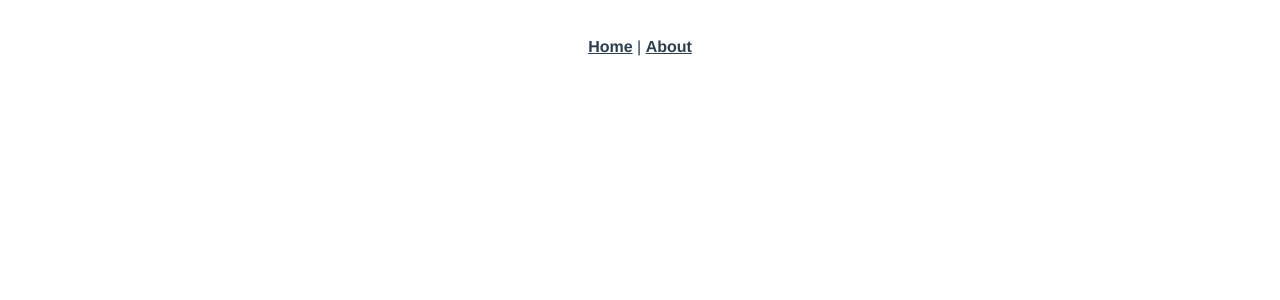
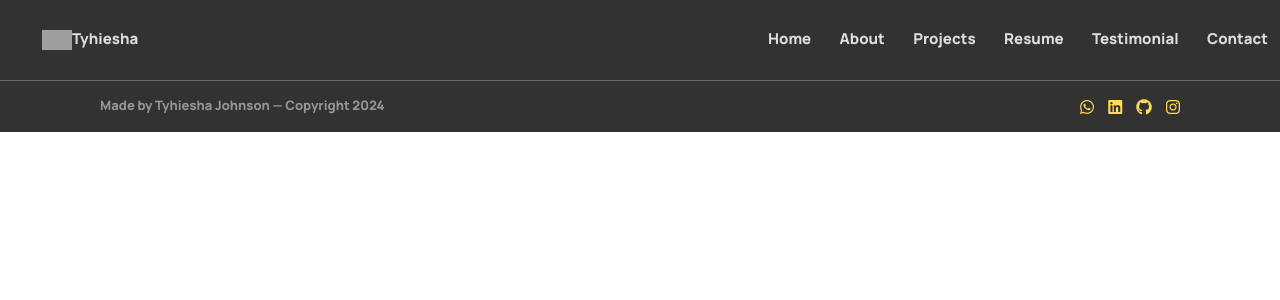
Before and after one commit to tyhieshajohnson/vue-tj-portfolio, a Vue app: page /contact in a window 1280 px wide. Before the commit this address had no page. Shown: the top 300 px of the page. Built offline with nearby package versions, Linux system fonts and the light colour scheme; grey boxes are pictures that could not be loaded.

Commit message:
complete

```diff
--- a/package.json
+++ b/package.json
@@ -7,6 +7,7 @@
     "build": "vue-cli-service build"
   },
   "dependencies": {
+    "bootstrap": "^5.3.2",
     "core-js": "^3.8.3",
     "register-service-worker": "^1.7.2",
     "vue": "^3.2.13",
--- a/public/index.html
+++ b/public/index.html
@@ -1,15 +1,43 @@
 <!DOCTYPE html>
-<html lang="">
+<html lang="en">
   <head>
-    <meta charset="utf-8">
-    <meta http-equiv="X-UA-Compatible" content="IE=edge">
-    <meta name="viewport" content="width=device-width,initial-scale=1.0">
-    <link rel="icon" href="<%= BASE_URL %>favicon.ico">
+    <meta charset="utf-8" />
+    <meta http-equiv="X-UA-Compatible" content="IE=edge" />
+    <meta name="viewport" content="width=device-width,initial-scale=1.0" />
+    <link rel="icon" href="<%= BASE_URL %>favicon.ico" />
+    <!-- Bootstrap Link -->
+    <script
+      src="https://cdn.jsdelivr.net/npm/bootstrap@5.3.2/dist/js/bootstrap.bundle.min.js"
+      integrity="sha384-C6RzsynM9kWDrMNeT87bh95OGNyZPhcTNXj1NW7RuBCsyN/o0jlpcV8Qyq46cDfL"
+      crossorigin="anonymous"
+    ></script>
+    <link
+      href="https://cdn.jsdelivr.net/npm/bootstrap@5.3.2/dist/css/bootstrap.min.css"
+      rel="stylesheet"
+      integrity="sha384-T3c6CoIi6uLrA9TneNEoa7RxnatzjcDSCmG1MXxSR1GAsXEV/Dwwykc2MPK8M2HN"
+      crossorigin="anonymous"
+    />
+    <!-- Google Font ExtraBold - 1 -->
+    <link rel="preconnect" href="https://fonts.googleapis.com" />
+    <link rel="preconnect" href="https://fonts.gstatic.com" crossorigin />
+    <link
+      href="https://fonts.googleapis.com/css2?family=Manrope:wght@800&display=swap"
+      rel="stylesheet"
+    />
+    <!-- FontAwesome Link -->
+    <script
+      src="https://kit.fontawesome.com/41aacaf0b0.js"
+      crossorigin="anonymous"
+    ></script>
     <title><%= htmlWebpackPlugin.options.title %></title>
   </head>
   <body>
     <noscript>
-      <strong>We're sorry but <%= htmlWebpackPlugin.options.title %> doesn't work properly without JavaScript enabled. Please enable it to continue.</strong>
+      <strong
+        >We're sorry but <%= htmlWebpackPlugin.options.title %> doesn't work
+        properly without JavaScript enabled. Please enable it to
+        continue.</strong
+      >
     </noscript>
     <div id="app"></div>
     <!-- built files will be auto injected -->
--- a/src/App.vue
+++ b/src/App.vue
@@ -1,10 +1,25 @@
 <template>
-  <nav>
-    <router-link to="/">Home</router-link> |
-    <router-link to="/about">About</router-link>
-  </nav>
-  <router-view/>
+  <!-- Navigation Bar -->
+  <Navigation />
+  <!-- End of Navigation Bar -->
+
+  <!-- Footer -->
+  <Footer/>
+  <!-- Footer End -->
 </template>
+
+<script>
+import Navigation from "@/components/Navigation.vue";
+import Footer from "@/components/Footer.vue";
+
+export default {
+  name: "HomeView",
+  components: {
+    Navigation,
+    Footer
+  },
+};
+</script>
 
 <style>
 #app {
--- a/src/components/Footer.vue
+++ b/src/components/Footer.vue
@@ -0,0 +1,64 @@
+<!-- HTML -->
+<template>
+  <div class="body w-100">
+    <div class="footer-container">
+      <div class="footer-content w-100">
+        <p
+          style="
+            font-family: 'Manrope', sans-serif;
+            font-size: small;
+            padding-left: 100px;
+            padding-top: 15px;
+          "
+        >
+          Made by Tyhiesha Johnson — Copyright 2024
+        </p>
+        <div
+          class="icon-container"
+          style="padding-top: 15px; padding-right: 100px"
+        >
+          <!-- Icons -->
+          <!-- WhatsApp -->
+          <router-link to="https://api.whatsapp.com/send?phone=27760775241"
+            ><i class="fa-brands fa-whatsapp" style="color: #ffdb58"></i
+          ></router-link>
+          <!-- LinkedIn -->
+          <router-link to="https://www.linkedin.com/in/tyhieshajohnson/"
+            ><i class="fa-brands fa-linkedin" style="color: #ffdb58"></i
+          ></router-link>
+          <!-- Github -->
+          <router-link to="https://github.com/tyhieshajohnson/"
+            ><i class="fa-brands fa-github" style="color: #ffdb58"></i
+          ></router-link>
+          <!-- Instagram -->
+          <router-link to="https://www.instagram.com/gold4n.ace/"
+            ><i class="fa-brands fa-instagram" style="color: #ffdb58"></i
+          ></router-link>
+        </div>
+      </div>
+    </div>
+  </div>
+</template>
+
+<!-- JavaScript -->
+<script></script>
+
+<!-- CSS -->
+<style scoped>
+.footer-content {
+  border-top: solid 1px #696969;
+  background-color: #323232;
+  display: flex;
+  justify-content: space-between;
+}
+
+p {
+  color: #959595;
+}
+
+.icon-container {
+  width: 200px;
+  display: flex;
+  justify-content: space-between;
+}
+</style>
--- a/src/components/HelloWorld.vue
+++ /dev/null
@@ -1,60 +0,0 @@
-<template>
-  <div class="hello">
-    <h1>{{ msg }}</h1>
-    <p>
-      For a guide and recipes on how to configure / customize this project,<br>
-      check out the
-      <a href="https://cli.vuejs.org" target="_blank" rel="noopener">vue-cli documentation</a>.
-    </p>
-    <h3>Installed CLI Plugins</h3>
-    <ul>
-      <li><a href="https://github.com/vuejs/vue-cli/tree/dev/packages/%40vue/cli-plugin-babel" target="_blank" rel="noopener">babel</a></li>
-      <li><a href="https://github.com/vuejs/vue-cli/tree/dev/packages/%40vue/cli-plugin-pwa" target="_blank" rel="noopener">pwa</a></li>
-      <li><a href="https://github.com/vuejs/vue-cli/tree/dev/packages/%40vue/cli-plugin-router" target="_blank" rel="noopener">router</a></li>
-      <li><a href="https://github.com/vuejs/vue-cli/tree/dev/packages/%40vue/cli-plugin-vuex" target="_blank" rel="noopener">vuex</a></li>
-    </ul>
-    <h3>Essential Links</h3>
-    <ul>
-      <li><a href="https://vuejs.org" target="_blank" rel="noopener">Core Docs</a></li>
-      <li><a href="https://forum.vuejs.org" target="_blank" rel="noopener">Forum</a></li>
-      <li><a href="https://chat.vuejs.org" target="_blank" rel="noopener">Community Chat</a></li>
-      <li><a href="https://twitter.com/vuejs" target="_blank" rel="noopener">Twitter</a></li>
-      <li><a href="https://news.vuejs.org" target="_blank" rel="noopener">News</a></li>
-    </ul>
-    <h3>Ecosystem</h3>
-    <ul>
-      <li><a href="https://router.vuejs.org" target="_blank" rel="noopener">vue-router</a></li>
-      <li><a href="https://vuex.vuejs.org" target="_blank" rel="noopener">vuex</a></li>
-      <li><a href="https://github.com/vuejs/vue-devtools#vue-devtools" target="_blank" rel="noopener">vue-devtools</a></li>
-      <li><a href="https://vue-loader.vuejs.org" target="_blank" rel="noopener">vue-loader</a></li>
-      <li><a href="https://github.com/vuejs/awesome-vue" target="_blank" rel="noopener">awesome-vue</a></li>
-    </ul>
-  </div>
-</template>
-
-<script>
-export default {
-  name: 'HelloWorld',
-  props: {
-    msg: String
-  }
-}
-</script>
-
-<!-- Add "scoped" attribute to limit CSS to this component only -->
-<style scoped>
-h3 {
-  margin: 40px 0 0;
-}
-ul {
-  list-style-type: none;
-  padding: 0;
-}
-li {
-  display: inline-block;
-  margin: 0 10px;
-}
-a {
-  color: #42b983;
-}
-</style>
--- a/src/components/Navigation.vue
+++ b/src/components/Navigation.vue
@@ -0,0 +1,57 @@
+<!-- HTML -->
+<template>
+    <!-- Bootstrap Navigation Bar -->
+    <!-- Main Navigation Container -->
+    <div class="nav-container" style="background-color: #323232;">
+        <nav class="navbar">
+            <div class="container-fluid">
+                <router-link to="/" class="nav-link">
+                    <!-- Google Drive Embedded Link -->
+                    <img src=""><img src="https://i.ibb.co/1qXqxNJ/Screenshot-2024-01-09-123339.png" alt="Logo" width="30" height="20" class="d-inline-block align-text-top" id="logo">
+                    <a style="font-family: 'Manrope', sans-serif;">Tyhiesha</a>
+                </router-link>
+
+                <!-- Navigation Links: Home, About, Personal Projects, Resume, Testimonials and Contact -->
+                <div class="nav-links">
+                    <router-link to="/" class="nav-link" style="font-family: 'Manrope', sans-serif;">Home </router-link>
+                    <router-link to="/about" class="nav-link" style="font-family: 'Manrope', sans-serif;">About</router-link>
+                    <router-link to="/projects" class="nav-link" style="font-family: 'Manrope', sans-serif;">Projects</router-link>
+                    <router-link to="/resume" class="nav-link" style="font-family: 'Manrope', sans-serif;">Resume</router-link>
+                    <router-link to="/testimonial" class="nav-link" style="font-family: 'Manrope', sans-serif;">Testimonial</router-link>
+                    <router-link to="/contact" class="nav-link" style="font-family: 'Manrope', sans-serif;">Contact</router-link>
+                </div>
+            </div>
+        </nav>
+    </div>
+</template>
+
+<!-- CSS -->
+<style scoped>
+/* Navigation Bar */
+#logo {
+    margin-left: 30px;
+}
+
+.container-fluid {
+    margin-top: 20px;
+}
+.navbar-brand {
+    color: #DEDEDE;
+}
+.nav-link {
+    color: #DEDEDE;
+    font-size: 15px;
+    font-weight:500;
+    justify-content: space-between;
+    /* display: flex;
+    justify-content: center; */
+ }
+ .nav-container {
+    height: 80px;
+ }
+ .nav-links {
+    display: flex;
+    width: 500px;
+    justify-content: space-between;
+ }
+</style>
--- a/src/views/HomeView.vue
+++ b/src/views/HomeView.vue
@@ -1,18 +1,22 @@
+<!-- HTML -->
 <template>
-  <div class="home">
-    <img alt="Vue logo" src="../assets/logo.png">
-    <HelloWorld msg="Welcome to Your Vue.js App"/>
+  <!-- Navigation Bar -->
+  <Navigation />
+  <!-- End of Navigation Bar -->
+  <div id="loaderOverlay">
+    <div class="home" id="displayContent">
+      <h1>Hello</h1>
+    </div>
   </div>
 </template>
 
 <script>
-// @ is an alias to /src
-import HelloWorld from '@/components/HelloWorld.vue'
+import Navigation from "@/components/Navigation.vue";
 
 export default {
-  name: 'HomeView',
+  name: "HomeView",
   components: {
-    HelloWorld
-  }
-}
+    Navigation,
+  },
+};
 </script>
```
Also changed, not shown: 1 other file (tests, documents, lock files or other folders).
